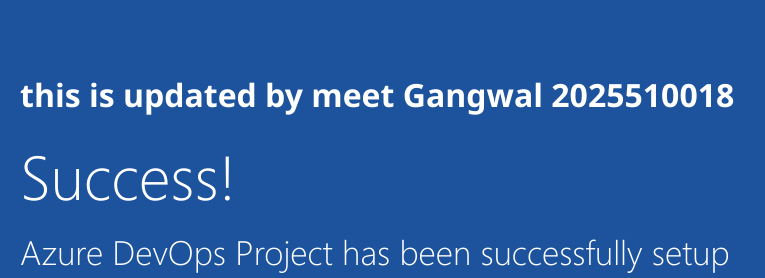
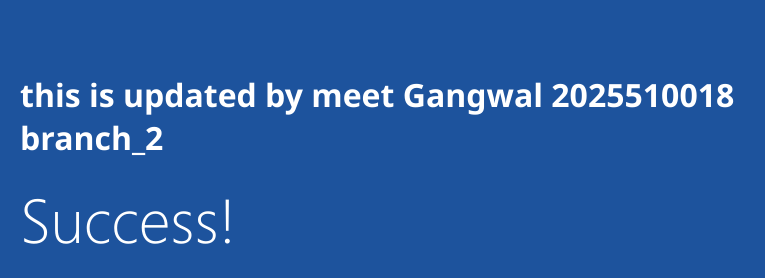
Before and after one commit to MeetGangwal/Exp2, a plain HTML site: page index.html in a window 1280 px wide. Shown: the part 325-603 px from the top of the page, 205-970 px from the left. Drawn offline with Linux system fonts and the light colour scheme.

Commit message:
branch_2 have commited

```diff
--- a/index.html
+++ b/index.html
@@ -19,7 +19,7 @@
         </div>
             <div class="content-body">
                <div>
-		<h1>this is updated by meet Gangwal 2025510018</h1>
+		<h1>this is updated by meet Gangwal 2025510018 branch_2</h1>
 		</div>
                 <div class="success-text">Success!</div>
                 <div class="description line-1"> Azure DevOps Project has been successfully setup</div>
```
